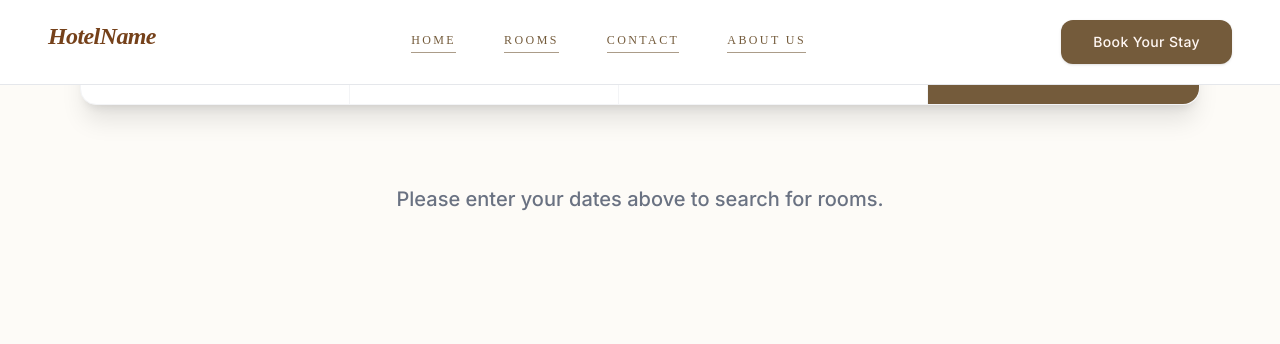
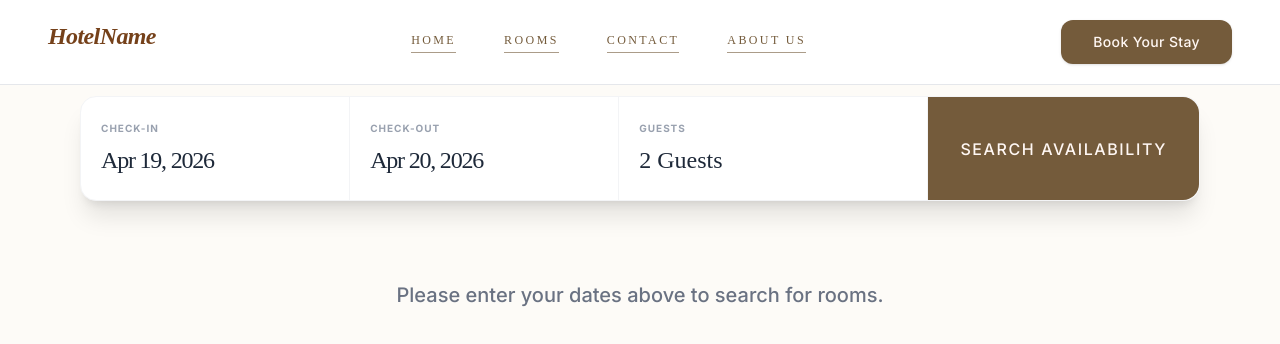
Before and after one commit to sanjuee/hotel-booking-system, a Next.js app: page /search in a window 1280 px wide. Shown: the top 344 px of the page. Built offline with nearby package versions, Linux system fonts and the light colour scheme.

Commit message:
fix: add margin-top to SearchResultsEngine layout for improved spacing

```diff
--- a/app/search/page.tsx
+++ b/app/search/page.tsx
@@ -71,7 +71,7 @@ function SearchResultsEngine() {
 
   return (
 
-      <div className="max-w-6xl mx-auto px-4  relative z-10 pb-20">
+      <div className="max-w-6xl mx-auto px-4  mt-24 relative z-10 pb-20">
         <SearchAvailabiltyBar
           initialCheckIn={initialCheckIn}
           initialCheckOut={initialCheckOut}
```
